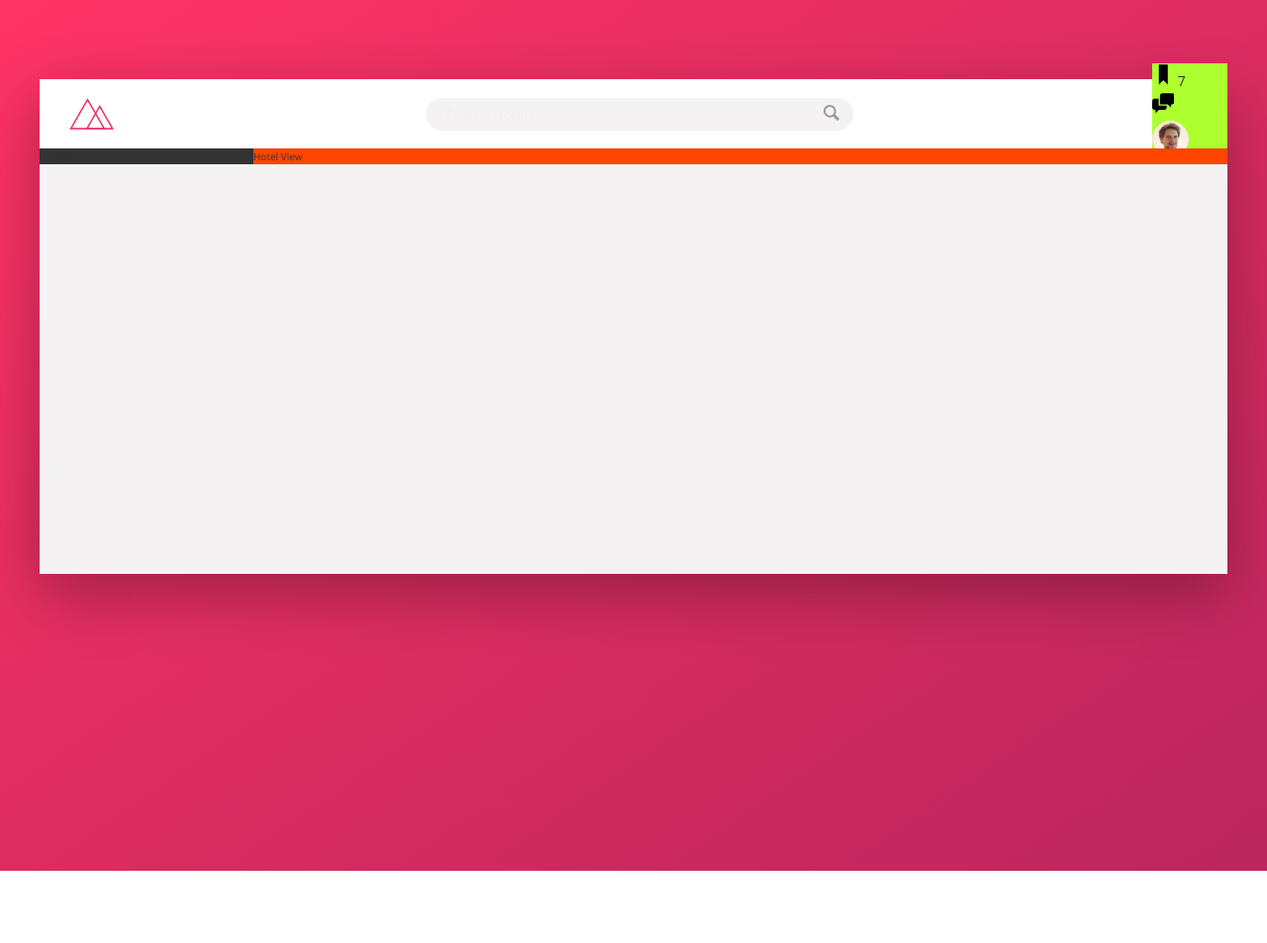
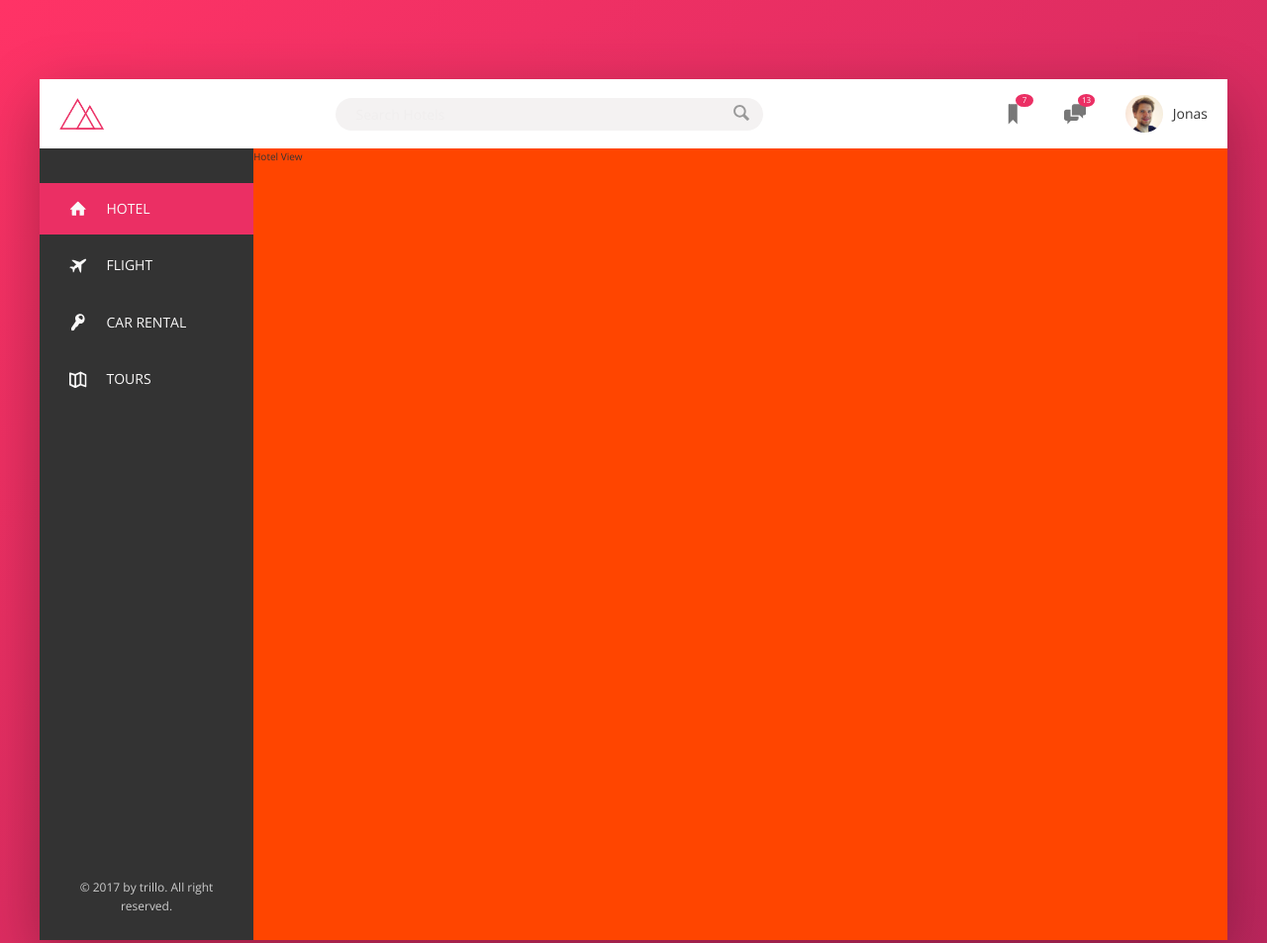
Before and after one commit to FlamingShali/Trillo-booking-app, a website: page index.html in a window 1280 px wide. Shown: the top 953 px of the page at 99% size. Before the commit the page ends 880 px from the top, so only its background shows below. Drawn offline with nearby package versions, Linux system fonts and the light colour scheme.

Commit message:
added nav, icons, searchbar...

```diff
--- a/index.html
+++ b/index.html
@@ -1,5 +1,6 @@
 <!DOCTYPE html>
 <html lang="en">
+
 <head>
     <meta charset="UTF-8">
     <meta name="viewport" content="width=device-width, initial-scale=1.0">
@@ -10,6 +11,7 @@
 
     <title>trillo &mdash; Your all-in-one booking app</title>
 </head>
+
 <body>
     <div class="container">
         <header class="header">
@@ -33,8 +35,9 @@
                 </div>
                 <div class="user-nav__icon-box">
                     <svg class="user-nav__icon">
-                            <use xlink:href="img/sprite.svg#icon-chat">13</use>
+                        <use xlink:href="img/sprite.svg#icon-chat"></use>
                     </svg>
+                    <span class="user-nav__notification">13</span>
                 </div>
                 <div class="user-nav__user">
                     <img src="img/user.jpg" alt="User photo" class="user-nav__user-photo">
@@ -45,7 +48,44 @@
         </header>
         <div class="content">
             <nav class="sidebar">
-                    Navigation
+                <u class="side-nav">
+                    <li class="side-nav__item side-nav__item--active">
+                        <a href="#" class="side-nav__link">
+                            <svg class="side-nav__icon">
+                                <use xlink:href="img/sprite.svg#icon-home"></use>
+                            </svg>
+                            <span>hotel</span>
+                        </a>
+                    </li>
+                    <li class="side-nav__item">
+                        <a href="#" class="side-nav__link">
+                            <svg class="side-nav__icon">
+                                <use xlink:href="img/sprite.svg#icon-aircraft"></use>
+                            </svg>
+                            <span>Flight</span>
+                        </a>
+                    </li>
+                    <li class="side-nav__item">
+                        <a href="#" class="side-nav__link">
+                            <svg class="side-nav__icon">
+                                <use xlink:href="img/sprite.svg#icon-key"></use>
+                            </svg>
+                            <span>Car rental</span>
+                        </a>
+                    </li>
+                    <li class="side-nav__item">
+                        <a href="#" class="side-nav__link">
+                            <svg class="side-nav__icon">
+                                <use xlink:href="img/sprite.svg#icon-map"></use>
+                            </svg>
+                            <span>Tours</span>
+                        </a>
+                    </li>
+                </u>
+
+                <div class="legal">
+                    &copy; 2017 by trillo. All right reserved.
+                </div>
             </nav>
             <main class="hotel-view">
                 Hotel View
@@ -53,4 +93,5 @@
         </div>
     </div>
 </body>
+
 </html>
--- a/sass/_components.scss
+++ b/sass/_components.scss
@@ -3,7 +3,7 @@
 
 .logo {
   height: 3.2rem;
-  margin-left: 3rem;
+  margin-left: 2rem;
 }
 
 /////////////////////////////////////////
@@ -68,23 +68,122 @@
 /// Search
 
 .user-nav {
-  background-color: greenyellow;
+  align-self: stretch;
+
+  display: flex;
+  align-items: center;
+
+  & > * {
+    padding: 0 2rem;
+    cursor: pointer;
+    height: 100%;
+
+    display: flex;
+    align-items: center;
+  }
+
+  & > *:hover {
+    background-color: var(--color-grey-light-2);
+  }
+
   &__icon-box {
+    position: relative;
   }
 
   &__icon {
     height: 2.25rem;
     width: 2.25rem;
+    fill: var(--color-grey-dark-2);
   }
 
   &__notification {
-  }
+    font-size: 0.8rem;
+    height: 1.75;
+    width: 1.75rem;
+    border-radius: 50%;
+    background-color: var(--color-primary);
+    color: #fff;
+    position: absolute;
+    top: 1.5rem;
+    right: 1.1rem;
 
-  &__user {
+    display: flex;
+    justify-content: center;
+    align-items: center;
   }
 
   &__user-photo {
     height: 3.75rem;
     border-radius: 50%;
+    margin-right: 1rem;
   }
 }
+
+////////////////////////Side Navigation
+///
+
+.side-nav {
+  font-size: 1.4rem;
+  list-style: none;
+  margin-top: 3.5rem;
+  text-decoration: none;
+  &__item {
+    position: relative;
+
+    &:not(:last-child) {
+      margin-bottom: 0.5rem;
+    }
+  }
+
+  &__item::before {
+    content: "";
+    position: absolute;
+    top: 0;
+    left: 0;
+    height: 100%;
+    width: 3px;
+    background-color: var(--color-primary);
+    transform: scaleY(0);
+    transition: transform 0.2s, width 0.4s cubic-bezier(1, 0, 0, 1) 0.2s,
+      background-color 0.1s;
+  }
+  &__item:hover::before,
+  &__item--active::before {
+    transform: scaleY(1);
+    width: 100%;
+  }
+
+  &__item:active::before {
+    background-color: var(--color-primary-light);
+  }
+
+  &__link:link,
+  &__link:visited {
+    color: var(--color-grey-light-1);
+    text-decoration: none;
+    text-transform: uppercase;
+    display: block;
+    padding: 1.5rem 3rem;
+    position: relative;
+    z-index: 10;
+
+    display: flex;
+    align-items: center;
+  }
+
+  &__link:hover {
+  }
+  &__icon {
+    width: 1.75rem;
+    height: 1.75rem;
+    margin-right: 2rem;
+    fill: currentColor;
+  }
+}
+
+.legal {
+  font-size: 1.2rem;
+  color: var(--color-grey-light-4);
+  text-align: center;
+  padding: 2.5rem;
+}
--- a/sass/_layout.scss
+++ b/sass/_layout.scss
@@ -7,7 +7,7 @@
 }
 
 .header {
-    font-size: 1.4rem;
+  font-size: 1.4rem;
   height: 7rem;
   background-color: #fff;
   border-bottom: var(--color-grey-light-2);
@@ -19,18 +19,22 @@
 
 .content {
   display: flex;
-
 }
 
 .sidebar {
   background-color: var(--color-grey-dark-1);
 
+  display: flex;
+  flex-direction: column;
+  justify-content: space-between;
   flex: 0 0 18%;
 }
 
 .hotel-view {
   background-color: #fff;
+
   background-color: orangered;
+  height: 80rem;
 
   flex: 1;
 }
```
Also changed, not shown: css/style.css. Lines whose indentation alone changed are shown as unchanged.
